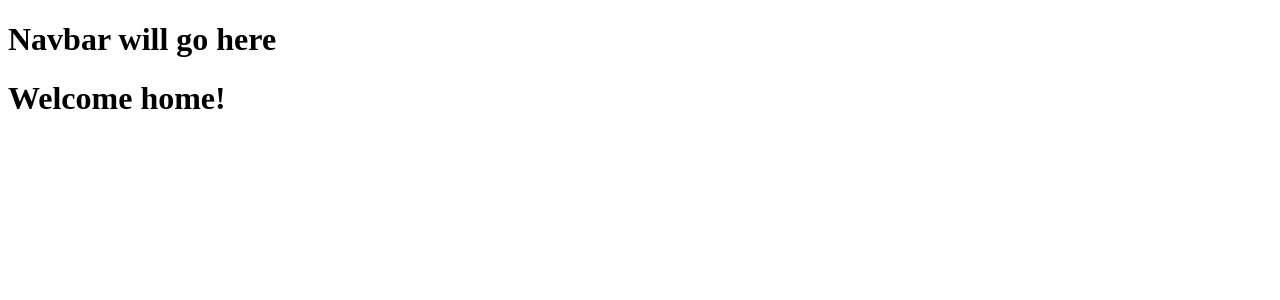
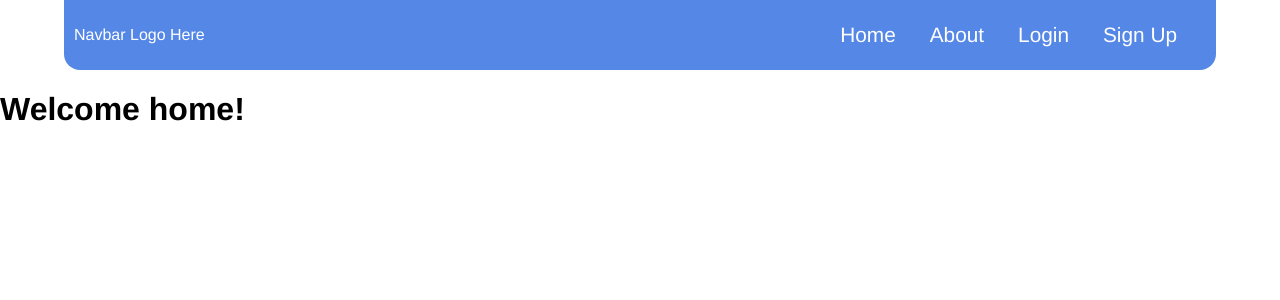
Before and after one commit to seanhagstrom/runDashboard, a React app: page / in a window 1280 px wide. Shown: the top 300 px of the page. Built offline with nearby package versions, Linux system fonts and the light colour scheme.

Commit message:
added basic css for navbar

```diff
--- a/client/components/Navbar.js
+++ b/client/components/Navbar.js
@@ -2,9 +2,23 @@ import React from "react";
 
 const Navbar = () => {
   return (
-    <div>
-      <h1>Navbar will go here</h1>
-    </div>
+    <header>
+      <p>Navbar Logo Here</p>
+      <nav>
+        <div className='nav-item'>
+          <a href='#'>Home</a>
+        </div>
+        <div className='nav-item'>
+          <a href='#'>About</a>
+        </div>
+        <div className='nav-item'>
+          <a href='#'>Login</a>
+        </div>
+        <div className='nav-item'>
+          <a href='#'>Sign Up</a>
+        </div>
+      </nav>
+    </header>
   );
 };
 
--- a/public/index.html
+++ b/public/index.html
@@ -5,6 +5,7 @@
     <meta http-equiv="X-UA-Compatible" content="IE=edge" />
     <meta name="viewport" content="width=device-width, initial-scale=1.0" />
     <title>runDashboard</title>
+    <link rel="stylesheet" href="/style.css" />
 
     <script defer src="/bundle.js"></script>
   </head>
--- a/public/style.css
+++ b/public/style.css
@@ -0,0 +1,54 @@
+* {
+  box-sizing: border-box;
+}
+
+body {
+  margin: 0;
+  font-family: Helvetica, Arial, sans-serif;
+}
+
+header {
+  display: flex;
+  /* position: fixed;
+  Using position fixed will keep the navbar visible the entire time
+  */
+  justify-content: space-between;
+  background-color: rgba(70, 125, 228, 0.918);
+  margin: 0 4em;
+  padding: 10px;
+  width: calc(100vw - 8em);
+  color: #fff;
+  border-radius: 0 0 1em 1em;
+  /* z-index: 2;
+  Using the z-index will keep the navbar on the top of all content
+  */
+  opacity: 100;
+}
+
+a {
+  text-decoration: none;
+}
+
+nav {
+  display: flex;
+  align-items: center;
+}
+
+.nav-item {
+  height: 1.5em;
+  margin: 0 1.5em 0 0;
+}
+
+.nav-item a {
+  font-size: 1.3em;
+  color: #fff;
+  text-decoration: none;
+  padding: 5px;
+  border-radius: 5px;
+}
+
+.nav-item a:hover {
+  color: #202b47;
+  background-color: #fff;
+  box-shadow: #d3d3d3;
+}
```
